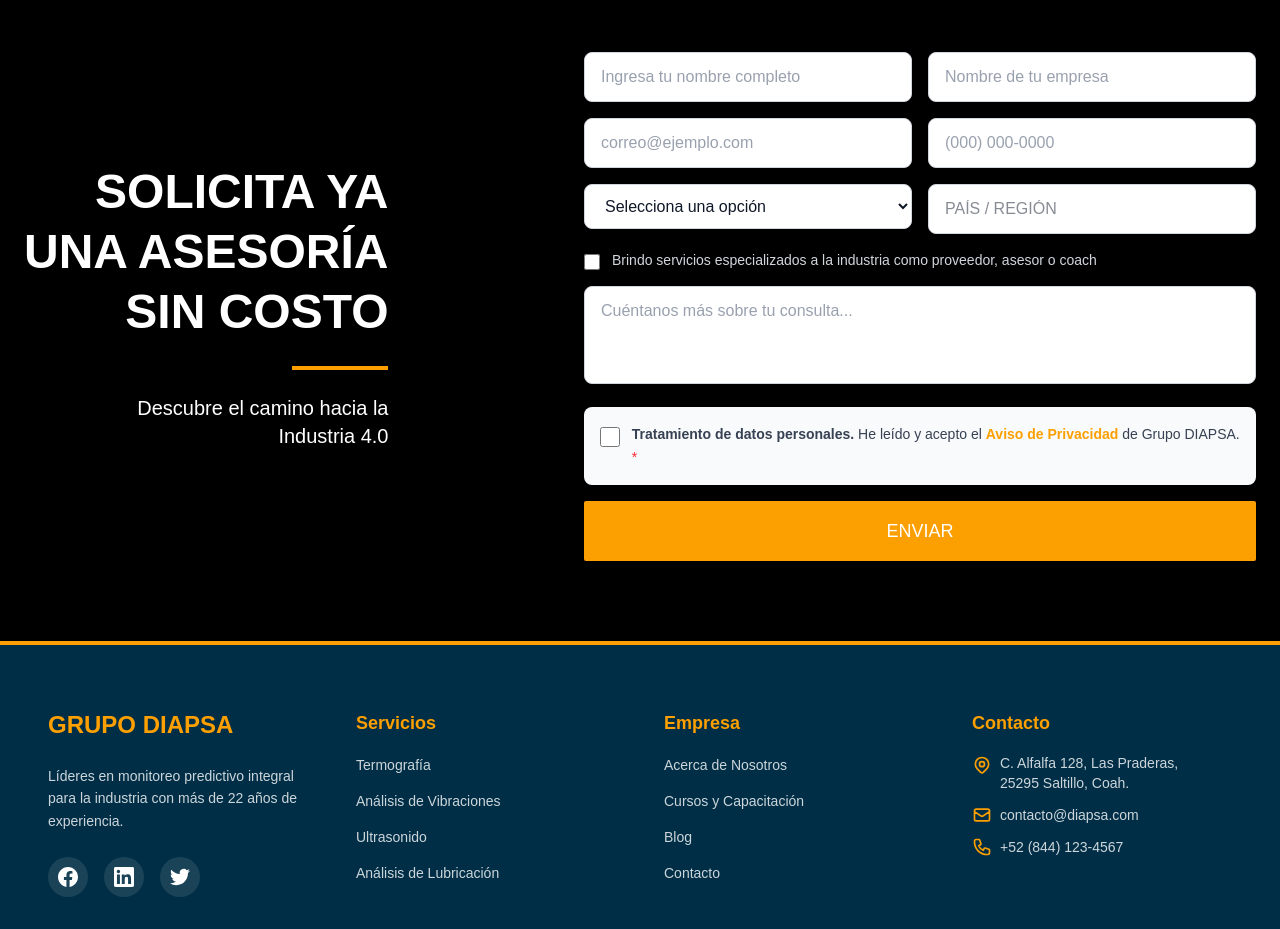
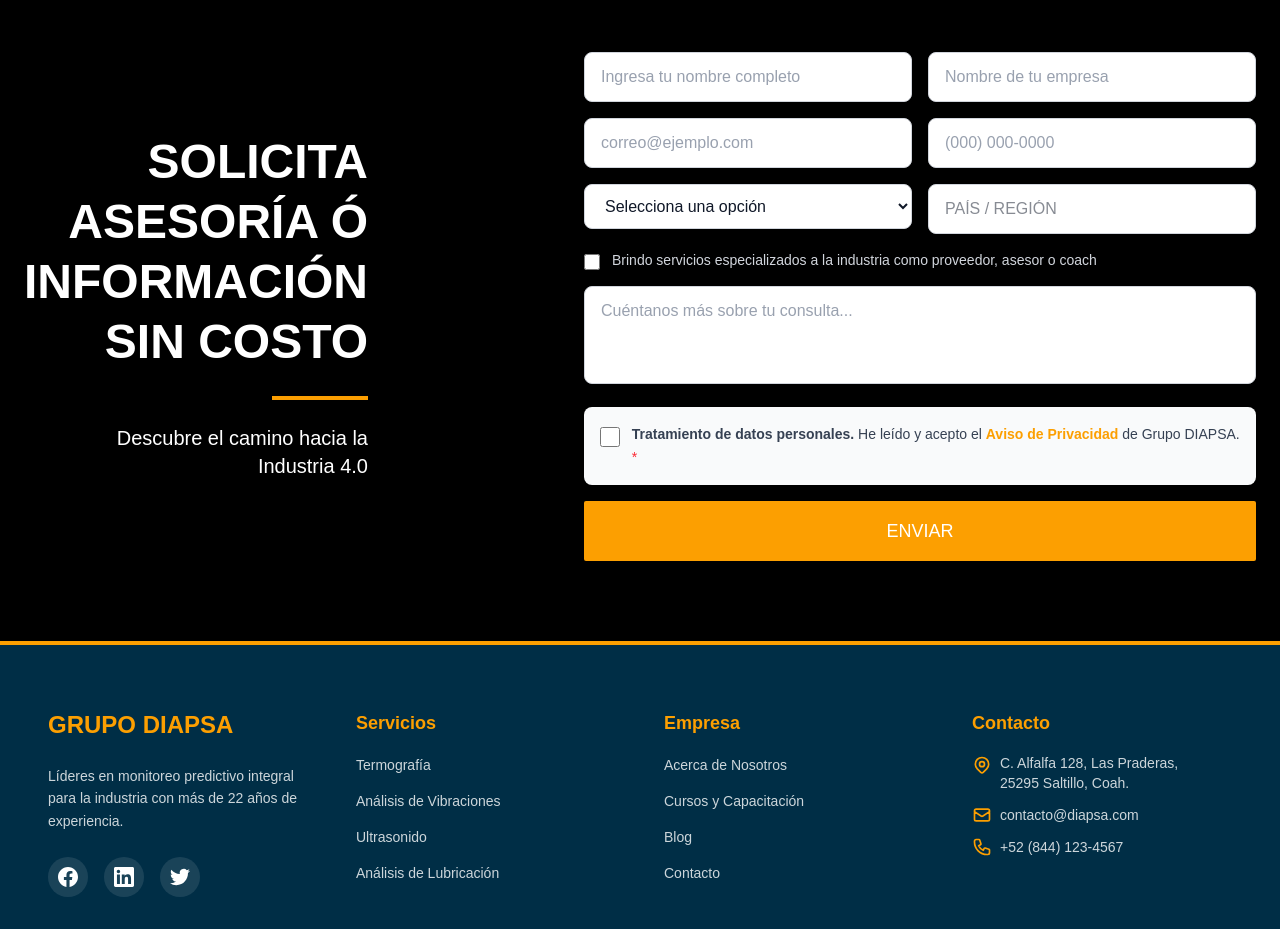
Before and after one commit to diapsa/diapsa-frontend, a Next.js app: page / in a window 1280 px wide. Shown: the part 5600-6529 px from the top of the page. Built offline with nearby package versions, Linux system fonts and the light colour scheme.

Commit message:
using new courses data for the FormContact

```diff
--- a/components/organisms/ContactForm.tsx
+++ b/components/organisms/ContactForm.tsx
@@ -2,7 +2,7 @@
 
 import { useState } from "react";
 import Button from "@/components/atoms/Button";
-
+import cursosData from "@/data/cursos/new.json";
 
 interface FormData {
   nombre: string;
@@ -26,13 +26,7 @@
   "Estudios Electricos"
 ]
 
-const CURSOS = [
-  "Termografía Cat 1",
-  "Termografía Cat 2",
-  "Vibraciones Mecánicas Cat 1",
-  "Vibraciones Mecánicas Cat 2",
-  "Ultrasonido Pasivo Cat 1",
-];
+const CURSOS = cursosData.courses.map(course => course.name);
 
 export default function ContactForm() {
   const [formData, setFormData] = useState<FormData>({
@@ -126,10 +120,9 @@
         {/* COLUMNA IZQUIERDA */}
         <div className="w-full lg:w-auto">
           <h2 className="text-3xl text-center lg:text-end md:text-4xl lg:text-5xl font-extrabold leading-tight">
-            SOLICITA YA
-            <br />
-            UNA ASESORÍA
-            <br />
+            SOLICITA <br />
+            ASESORÍA Ó <br />
+            INFORMACIÓN <br />
             SIN COSTO
           </h2>
 
```
